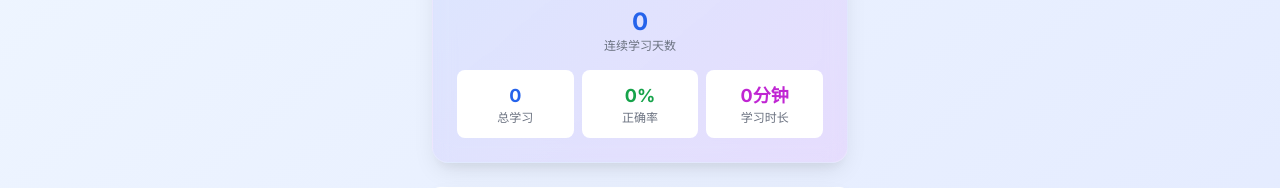
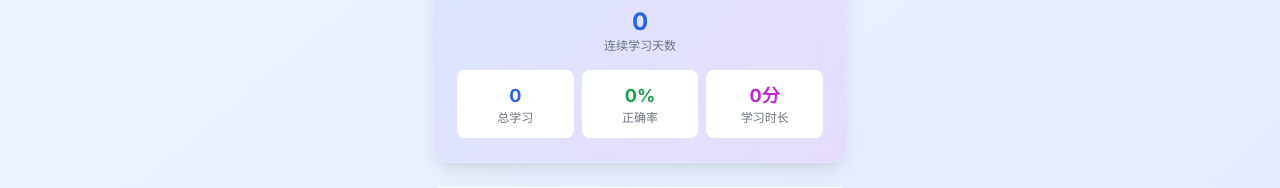
Before and after one commit to legendmohe/learn_word, a Vue app: page / in a window 1280 px wide. Both pictures are taken after a click on the button "个人中心". Shown: the part 195-383 px from the top of the page. Built offline with nearby package versions, Linux system fonts and the light colour scheme.

Commit message:
个人页统计显示优化

```diff
--- a/src/components/Profile.vue
+++ b/src/components/Profile.vue
@@ -22,15 +22,15 @@
 
       <!-- 快速统计 -->
       <div class="grid grid-cols-3 gap-2">
-        <div class="bg-white dark:bg-gray-800 rounded-lg p-3">
+        <div class="bg-white dark:bg-gray-800 rounded-lg p-3 flex flex-col items-center justify-center text-center min-h-[60px]">
           <div class="text-lg font-bold text-primary-600 dark:text-primary-400">{{ studyProgress.totalLearned }}</div>
           <div class="text-xs text-gray-500 dark:text-gray-400">总学习</div>
         </div>
-        <div class="bg-white dark:bg-gray-800 rounded-lg p-3">
+        <div class="bg-white dark:bg-gray-800 rounded-lg p-3 flex flex-col items-center justify-center text-center min-h-[60px]">
           <div class="text-lg font-bold text-green-600 dark:text-green-400">{{ accuracyRate }}%</div>
           <div class="text-xs text-gray-500 dark:text-gray-400">正确率</div>
         </div>
-        <div class="bg-white dark:bg-gray-800 rounded-lg p-3">
+        <div class="bg-white dark:bg-gray-800 rounded-lg p-3 flex flex-col items-center justify-center text-center min-h-[60px]">
           <div class="text-lg font-bold text-accent-600 dark:text-accent-400">{{ formatTime(studyTime) }}</div>
           <div class="text-xs text-gray-500 dark:text-gray-400">学习时长</div>
         </div>
@@ -562,11 +562,15 @@ const resetAllData = () => {
 // 格式化时间
 const formatTime = (minutes) => {
   if (minutes < 60) {
-    return `${minutes}分钟`
+    return `${minutes}分`
   } else {
     const hours = Math.floor(minutes / 60)
     const remainingMinutes = minutes % 60
-    return `${hours}小时${remainingMinutes}分钟`
+    if (remainingMinutes === 0) {
+      return `${hours}时`
+    } else {
+      return `${hours}时${remainingMinutes}分`
+    }
   }
 }
 
```
